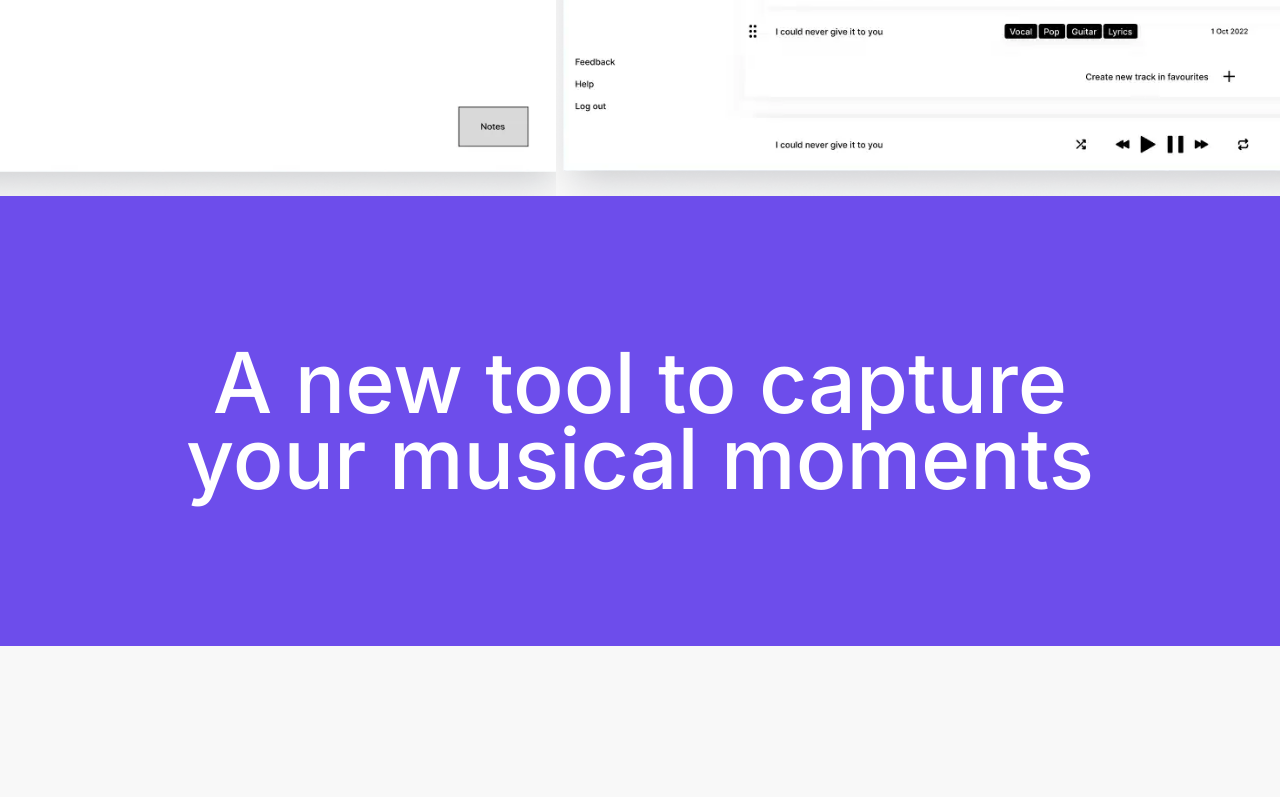
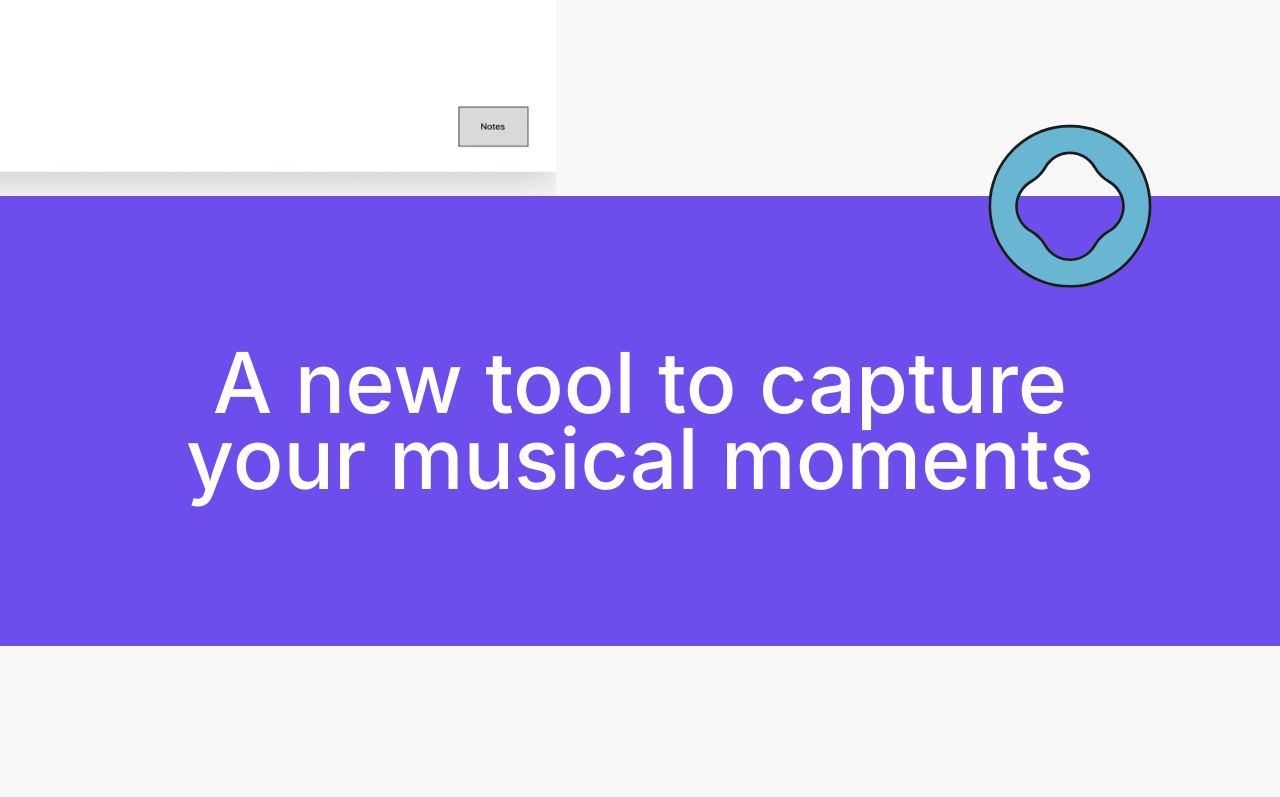
Before and after one commit to sofiaronnkvist/fourtrack, a Next.js app: page / in a window 1280 px wide. Shown: the part 1223-2020 px from the top of the page. Built offline with nearby package versions, Linux system fonts and the light colour scheme; no server answers.

Commit message:
Second blue icon in index

```diff
--- a/pages/index.js
+++ b/pages/index.js
@@ -94,9 +94,18 @@ export default function Home() {
             objectFit={'cover'}
             objectPosition={'10% 90%'}
             alt={'The Fourtrack recorder'}
+            style={{position: 'relative'}}
           />
         </CaroselSection>
         <ToolSection purple>
+          <BlueIconSecondWrapper>
+            <Image
+              src={blueIcon}
+              height={'165px'}
+              width={'164px'}
+              alt={'A blue icon'}
+            />
+          </BlueIconSecondWrapper>
           <StyledH2>A new tool to capture your musical moments</StyledH2>
         </ToolSection>
         <RecorderSection>
@@ -179,6 +188,13 @@ const BlueIconWrapper = styled.div`
   bottom: 45%;
   right: 10%;
 `;
+const BlueIconSecondWrapper = styled.div`
+  position: absolute;
+  z-index: 999;
+  top: -16%;
+  right: 10%;
+`;
+
 const HeroSection = styled.section`
   min-height: 500px;
   width: 100%;
@@ -252,7 +268,9 @@ const CaroselSection = styled.section`
   justify-content: space-between;
   padding-top: 32px;
 `;
+
 const ToolSection = styled.section`
+  position: relative;
   min-height: 450px;
   background-color: ${(props) =>
     props.purple ? `${props.theme.purple500}` : 'none'};
```
